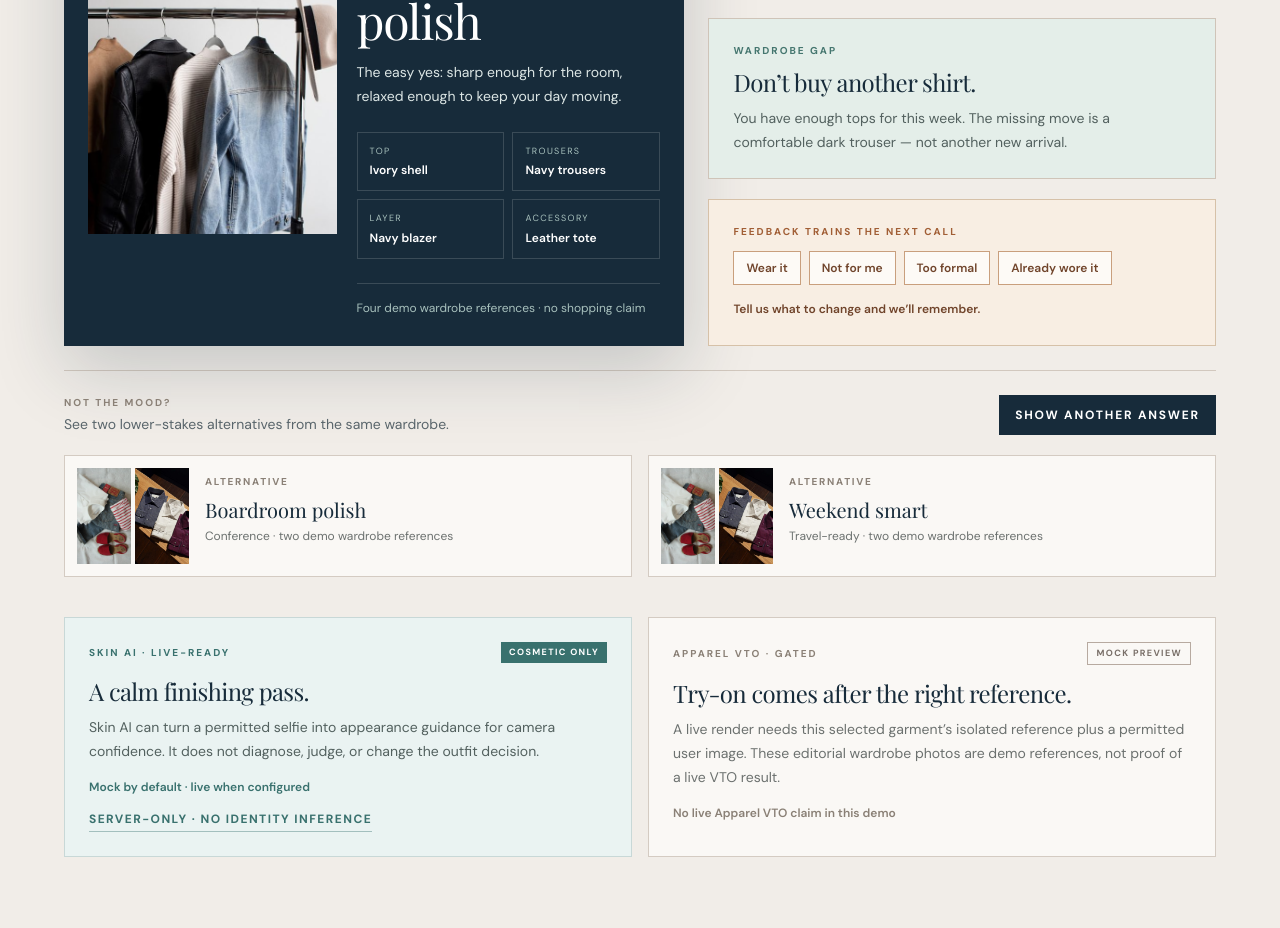
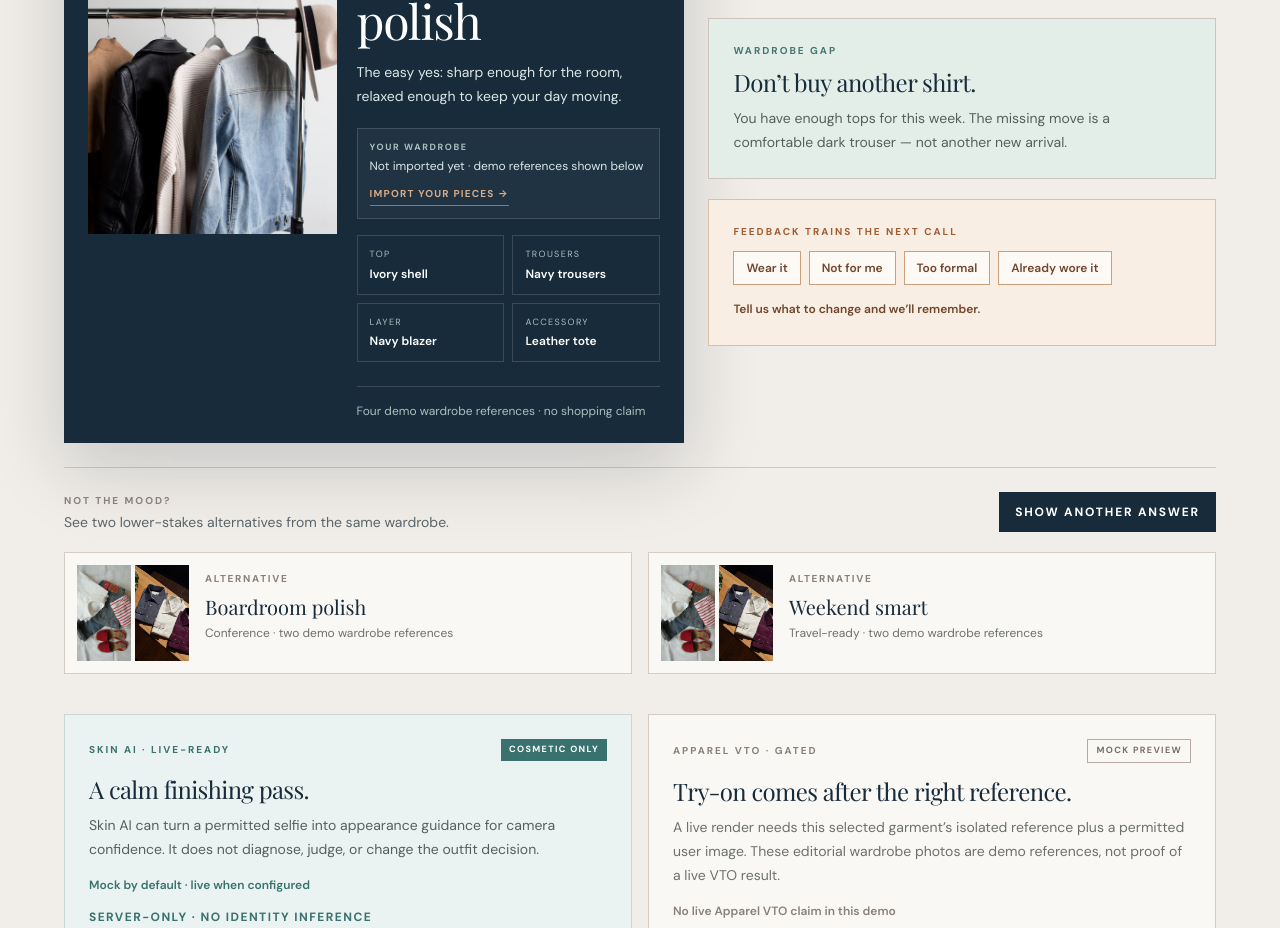
Before and after one commit to thelonewander3r/FitCheckAI, a React (Vite) app in the folder artifacts/interview-ready/: page / in a window 1280 px wide. Shown: the part 1160-2088 px from the top of the page. Built offline with nearby package versions, Linux system fonts and the light colour scheme; a web font is replaced by a local one.

Commit message:
fix: show gated user wardrobe state

```diff
--- a/artifacts/interview-ready/src/components/decision-demo.tsx
+++ b/artifacts/interview-ready/src/components/decision-demo.tsx
@@ -138,7 +138,8 @@ export default function DecisionDemo({ request }: DecisionDemoProps = {}) {
                   <p className="text-xs font-semibold uppercase tracking-[0.2em] text-[#d9aa84]">Wear this</p>
                   <h3 className="mt-2 font-serif text-4xl leading-none sm:text-5xl">{headline}</h3>
                   <p className="mt-4 text-sm leading-6 text-[#dce6e5]">{note}</p>
-                  <div className="mt-6 grid grid-cols-2 gap-2">
+                  <div className="mt-5 flex flex-wrap items-center justify-between gap-3 border border-white/15 bg-white/[0.04] px-3 py-3"><div><p className="text-[9px] font-bold uppercase tracking-[0.18em] text-[#a8c1bd]">Your wardrobe</p><p className="mt-1 text-xs text-[#dce6e5]">Not imported yet · demo references shown below</p></div><a href="/wardrobe" className="border-b border-[#d9aa84]/60 pb-1 text-[10px] font-bold uppercase tracking-[0.12em] text-[#d9aa84] hover:border-[#d9aa84]">Import your pieces →</a></div>
+                  <div className="mt-4 grid grid-cols-2 gap-2">
                     {[look.top, look.bottom, look.blazer, look.accessory].map((piece) => <div key={piece.id} className="border border-white/15 px-3 py-3"><p className="text-[9px] uppercase tracking-[0.15em] text-[#a8c1bd]">{pieceLabel[piece.category]}</p><p className="mt-1 text-xs font-semibold text-white">{piece.name}</p></div>)}
                   </div>
                 </div>
```
